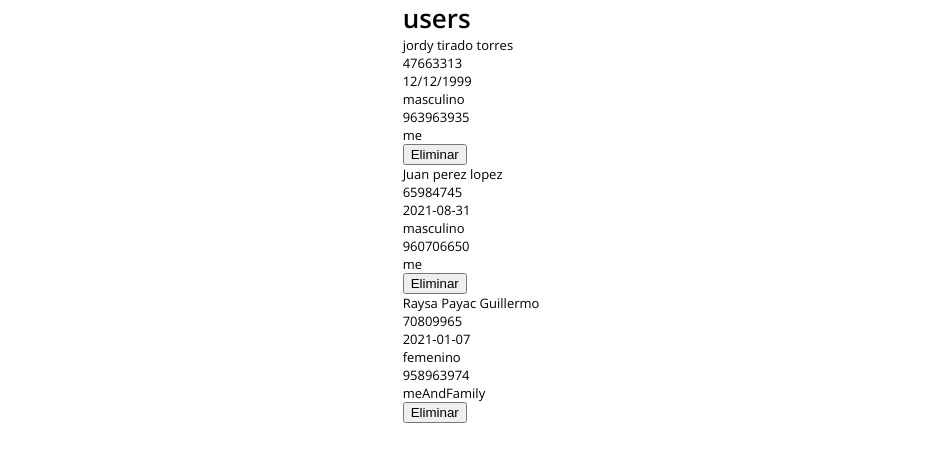
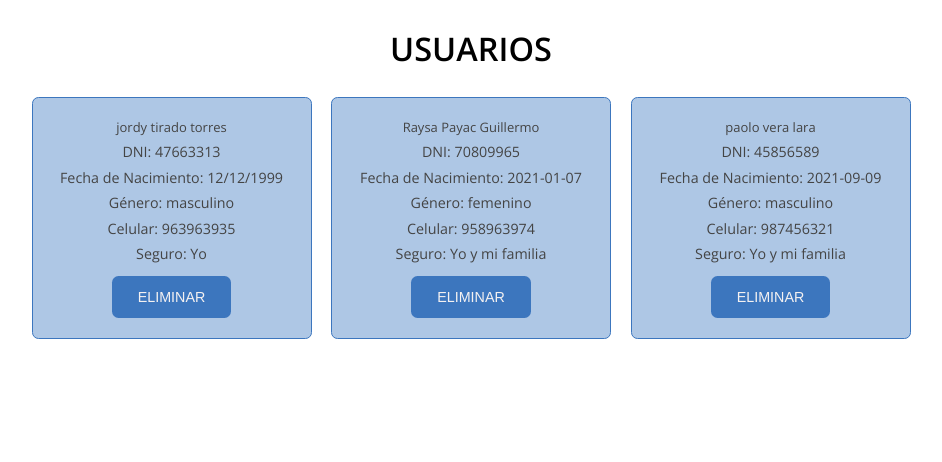
Before and after one commit to jordytiradotorres/cotizador-seguro-salud, a React (Create React App) app: page /users in a window 1280 px wide. Shown: the top 462 px of the page, without its empty margins (169-1111 px from the left). Built offline with nearby package versions, Linux system fonts and the light colour scheme; data requests are answered from the project's data file.

Commit message:
adding some styles

```diff
--- a/src/Styles/App.scss
+++ b/src/Styles/App.scss
@@ -6,3 +6,4 @@
 @import "./components/choosePlan";
 @import "./components//thanks";
 @import "./components/loader";
+@import "./components/users";
--- /dev/null
+++ b/src/Styles/components/_users.scss
@@ -0,0 +1,37 @@
+h1 {
+  margin-top: 2rem;
+  text-align: center;
+  text-transform: uppercase;
+  font-size: 2.5rem;
+}
+
+.users {
+  // grid-template-columns: repeat(auto-fit, minmax(200px, 1fr));
+  margin-top: 2rem;
+  @include mq(medium) {
+    gap: 1.5rem;
+    display: grid;
+    grid-template-columns: repeat(3, minmax(280px, 1fr));
+  }
+
+  > div {
+    border-radius: 0.5rem;
+    border: thin solid $blue;
+    display: flex;
+    flex-direction: column;
+    align-items: center;
+    padding: 1.5rem;
+    background-color: lighten($blue, 30);
+    color: $light-black;
+
+    * + * {
+      margin-top: 0.5rem;
+      font-size: 1.1rem;
+    }
+
+    button {
+      @include button();
+      margin-top: 1rem;
+    }
+  }
+}
--- a/src/api/db.json
+++ b/src/api/db.json
@@ -12,17 +12,6 @@
       "insure": "me"
     },
     {
-      "dni": "65984745",
-      "birth": "2021-08-31",
-      "phone": "960706650      ",
-      "name": "Juan",
-      "fatherLastName": "perez",
-      "motherLastName": "lopez",
-      "gender": "masculino",
-      "insure": "me",
-      "id": 1632290593703
-    },
-    {
       "dni": "70809965",
       "birth": "2021-01-07",
       "phone": "958963974",
@@ -32,6 +21,17 @@
       "gender": "femenino",
       "insure": "meAndFamily",
       "id": 1632291030358
+    },
+    {
+      "dni": "45856589",
+      "birth": "2021-09-09",
+      "phone": "987456321",
+      "name": "paolo",
+      "fatherLastName": "vera",
+      "motherLastName": "lara",
+      "gender": "masculino",
+      "insure": "meAndFamily",
+      "id": 1632293425836
     }
   ]
 }
--- a/src/pages/Users.js
+++ b/src/pages/Users.js
@@ -8,9 +8,8 @@ const Users = () => {
   const { db, loading, error, deleteData } = useContext(AuthContext);
 
   return (
-    <div>
-      <h1>users</h1>
-
+    <>
+      <h1>Usuarios</h1>
       {loading && <Loader />}
       {error && (
         <Message
@@ -18,24 +17,26 @@ const Users = () => {
           bgColor="#dc3545"
         />
       )}
+      <div className="users">
         {db
           ? db.map((item) => (
               <div key={item.id}>
                 <p>
                   {item.name} {item.fatherLastName} {item.motherLastName}
                 </p>
-              <p>{item.dni}</p>
-              <p>{item.birth}</p>
-              <p>{item.gender}</p>
-              <p>{item.phone}</p>
-              <p>{item.insure}</p>
-              <button class="button" onClick={() => deleteData(item.id)}>
+                <p>DNI: {item.dni}</p>
+                <p>Fecha de Nacimiento: {item.birth}</p>
+                <p>Género: {item.gender}</p>
+                <p>Celular: {item.phone}</p>
+                <p>Seguro: {item.insure === "me" ? "Yo" : "Yo y mi familia"}</p>
+                <button className="button" onClick={() => deleteData(item.id)}>
                   Eliminar
                 </button>
               </div>
             ))
           : null}
       </div>
+    </>
   );
 };
 
```
Also changed, not shown: 1 other file (tests, documents, lock files or other folders). Lines whose indentation alone changed are shown as unchanged.
